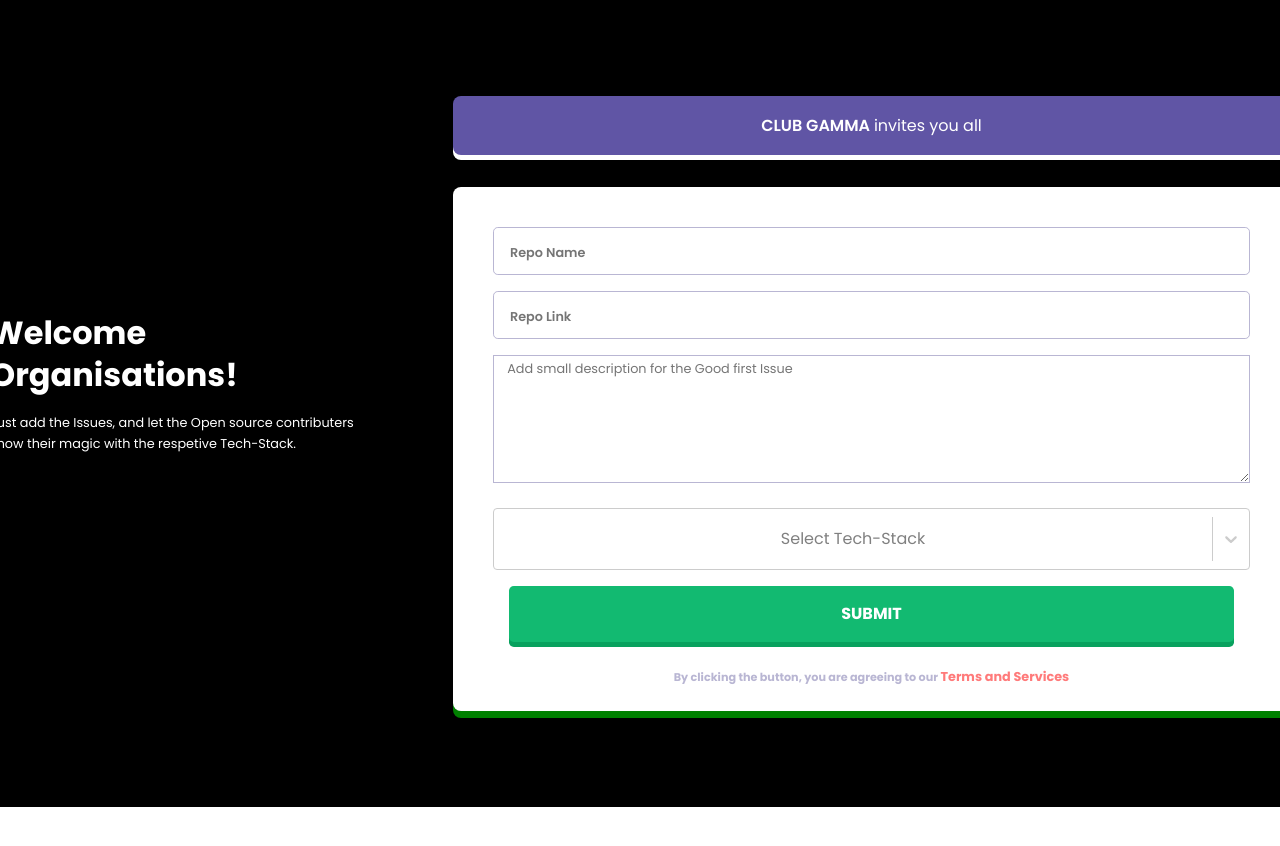
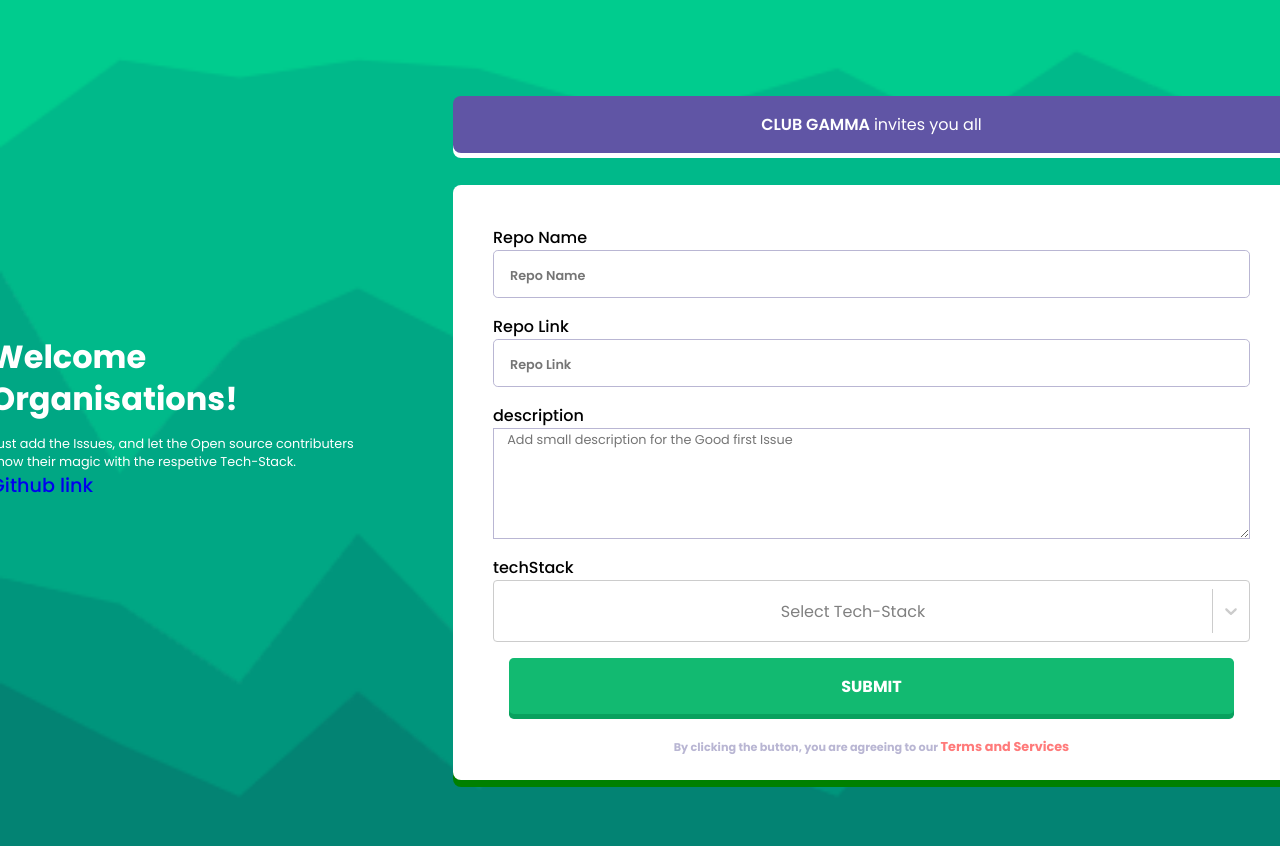
Before and after one commit to clubgamma/Good_First_Issue_Web_App, a React (Create React App) app in the folder frontend/: page /form in a window 1280 px wide. Shown: the top 846 px of the page. Before the commit the page ends 807 px from the top, so only its background shows below. Built offline with nearby package versions, Linux system fonts and the light colour scheme.

Commit message:
Styled the Form and add github repo link

```diff
--- a/frontend/src/pages/Form.css
+++ b/frontend/src/pages/Form.css
@@ -8,6 +8,9 @@
 *::after {
   box-sizing: border-box;
 }
+
+
+
 
 /*
   2. Remove default margin
@@ -29,10 +32,10 @@ body {
   4. Add accessible line-height
   5. Improve text rendering
 */
-body {
+/* body {
   line-height: 1.7;
   -webkit-font-smoothing: antialiased;
-}
+} */
 
 /*
   6. Improve media defaults
@@ -84,15 +87,13 @@ body {
 
 .intro {
   min-height: 100vh;
-
+  background: url('../assets/stackedbgrd.png');
+  background-size: cover;
   display: flex;
   justify-content: center;
   align-items: center;
   width: 100%;
 
-  /* background-image: url(images/bg-intro-mobile.png); */
-  background-color: black;
-  /* border: 2px solid purple; */
   padding: 4.5rem 0;
 }
 
@@ -104,7 +105,7 @@ body {
   max-width: 1300px;
 
   text-align: center;
-  /* border: 2px solid black; */
+
   margin: 1.5rem;
 }
 
@@ -113,13 +114,23 @@ body {
 
   color: white;
   margin-bottom: 2.5rem;
-  /* border: 2px solid yellow; */
+
   font-weight: 400;
   max-width: 500px;
 }
 
 .left-col h1 {
   margin-bottom: 1rem;
+}
+
+.github_link{
+  display: block;
+  font-size: 1.2rem;
+
+  font-weight: 500;
+}
+.github_link a{
+  text-decoration:none;
 }
 
 /* .left-col p {} */
@@ -156,10 +167,14 @@ body {
 .input-group {
   position: relative;
   margin: 1rem 1rem;
+  display: flex;
+  flex-direction: column;
 }
 
 .input-group label {
-  display: none;
+  /* display: none; */
+  text-align: left;
+  font-weight: 500;
 }
 
 .input-group input {
--- a/frontend/src/pages/Form.js
+++ b/frontend/src/pages/Form.js
@@ -50,6 +50,7 @@ function Form() {
             <p>
               Just add the Issues, and let the Open source contributers show
               their magic with the respetive Tech-Stack.
+              <span className="github_link"><a href="https://github.com/clubgamma/Good_First_Issue_Web_App">Github link</a> </span>
             </p>
           </div>
           <div class="rigth-col">
@@ -61,7 +62,7 @@ function Form() {
             <div class="form-container">
               <form action="#" autocomplete="off">
                 <div class="input-group">
-                  <label for="repoName">Repo Name</label>
+                  <label htmlFor="repoName">Repo Name</label>
                   <input
                     type="text"
                     id="repoName"
@@ -76,7 +77,7 @@ function Form() {
                   <p class="error-text no-error">Repo Name cannot be empty</p>
                 </div>
                 <div class="input-group">
-                  <label for="repoLink">Repo Link</label>
+                  <label htmlFor="repoLink">Repo Link</label>
                   <input
                     type="text"
                     id="repoLink"
```
Also changed, not shown: frontend/src/assets/lowpolybgrd.png (added), frontend/src/assets/stackedbgrd.png (added).
